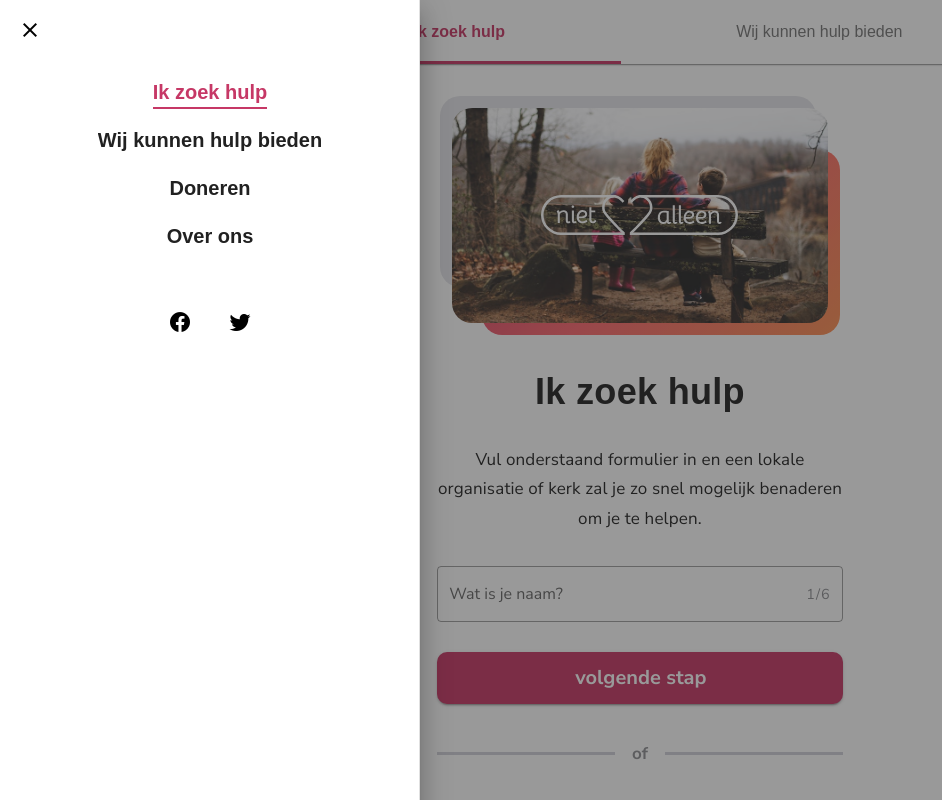
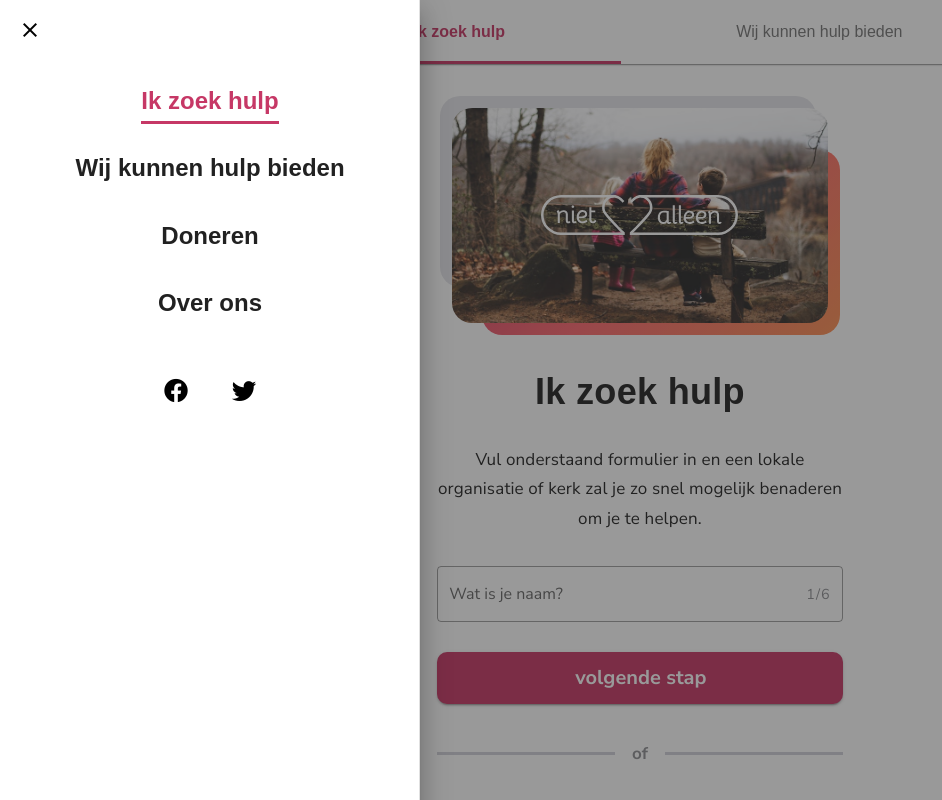
Before and after one commit to sdboer78/nietalleen, a Nuxt app: page / in a window 1280 px wide. Both pictures are taken after a click on the button 28 px from the left and 32 px from the top of the page. Shown: the top 800 px of the page, without its empty margins (0-942 px from the left). Built offline with nearby package versions, Linux system fonts and the light colour scheme; a web font is replaced by a local one.

Commit message:
finetuned sizing of content in menu

```diff
--- a/layouts/default.vue
+++ b/layouts/default.vue
@@ -75,20 +75,15 @@
           </v-list-item>
         </v-list-item-group>
       </v-list>
-      <v-flex
-        justify-center
-        align-center
-        row
-        class="mx-0 mt-6"
-      >
+      <div class="d-flex align-center justify-center mt-3">
         <v-btn
           text
           icon
           color="black"
           class="ma-3"
-          nuxt
           target="_new"
-          to="https://www.facebook.com/nietalleennl/"
+          href="https://www.facebook.com/nietalleennl/"
+          large
         >
           <v-icon>mdi-facebook</v-icon>
         </v-btn>
@@ -97,13 +92,13 @@
           icon
           color="black"
           class="ma-3"
-          nuxt
           target="_new"
-          to="https://twitter.com/nietalleen_nl"
+          href="https://twitter.com/nietalleen_nl"
+          large
         >
           <v-icon>mdi-twitter</v-icon>
         </v-btn>
-      </v-flex>
+      </div>
     </v-navigation-drawer>
   </v-app>
 </template>
@@ -186,7 +181,7 @@ export default {
 
     &--active {
       .v-list-item__title {
-        box-shadow: 0 2px 0 #c63866;
+        box-shadow: 0 3px 0 #c63866;
       }
     }
 
@@ -194,17 +189,16 @@ export default {
       box-shadow: none;
       flex-basis: auto;
       flex-grow: 0;
-      font-size: 20px;
-      margin-left: auto !important;
-      margin-right: auto !important;
-      padding-bottom: 0.15em;
-      padding-top: 0.15em;
+      font-size: 24px;
+      margin: 0.6em auto !important;
+      padding-bottom: 0.2em;
+      padding-top: 0.2em;
       transition: all 0.2s cubic-bezier(0.4, 0.0, 0.2, 1);
 
       &:hover,
       &:focus,
       &:active {
-        box-shadow: 0 2px 0 currentColor;
+        box-shadow: 0 3px 0 currentColor;
       }
     }
   }
```
